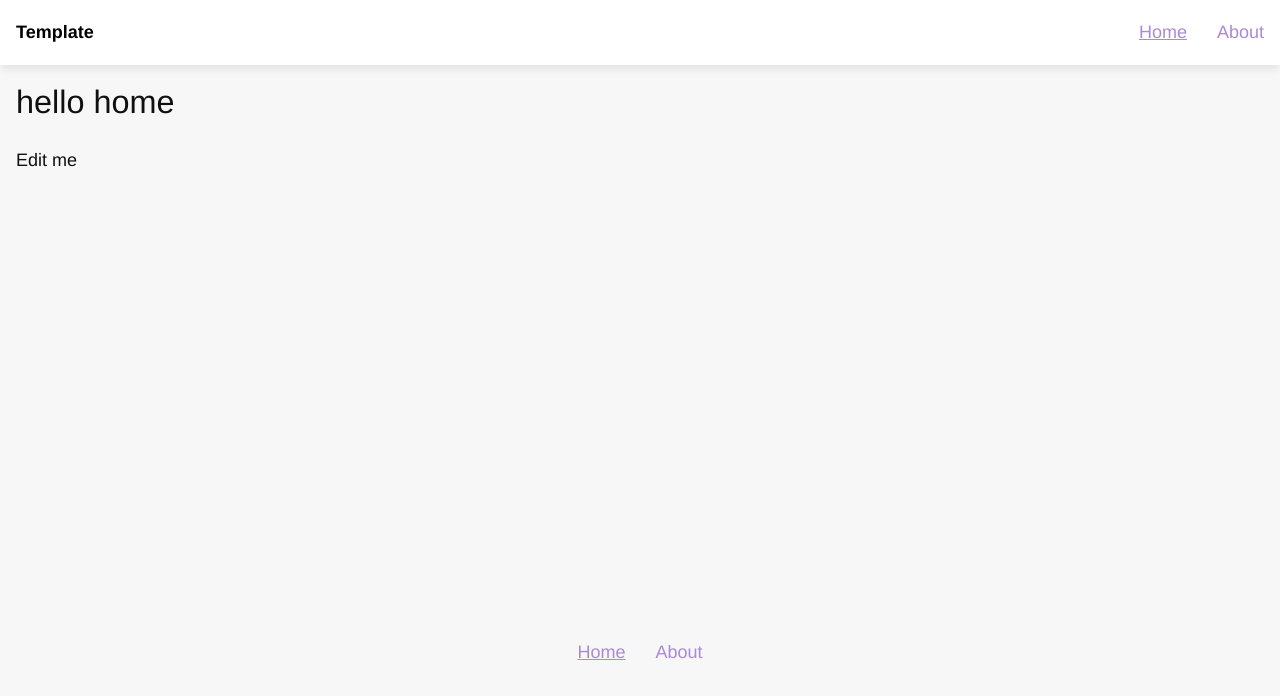
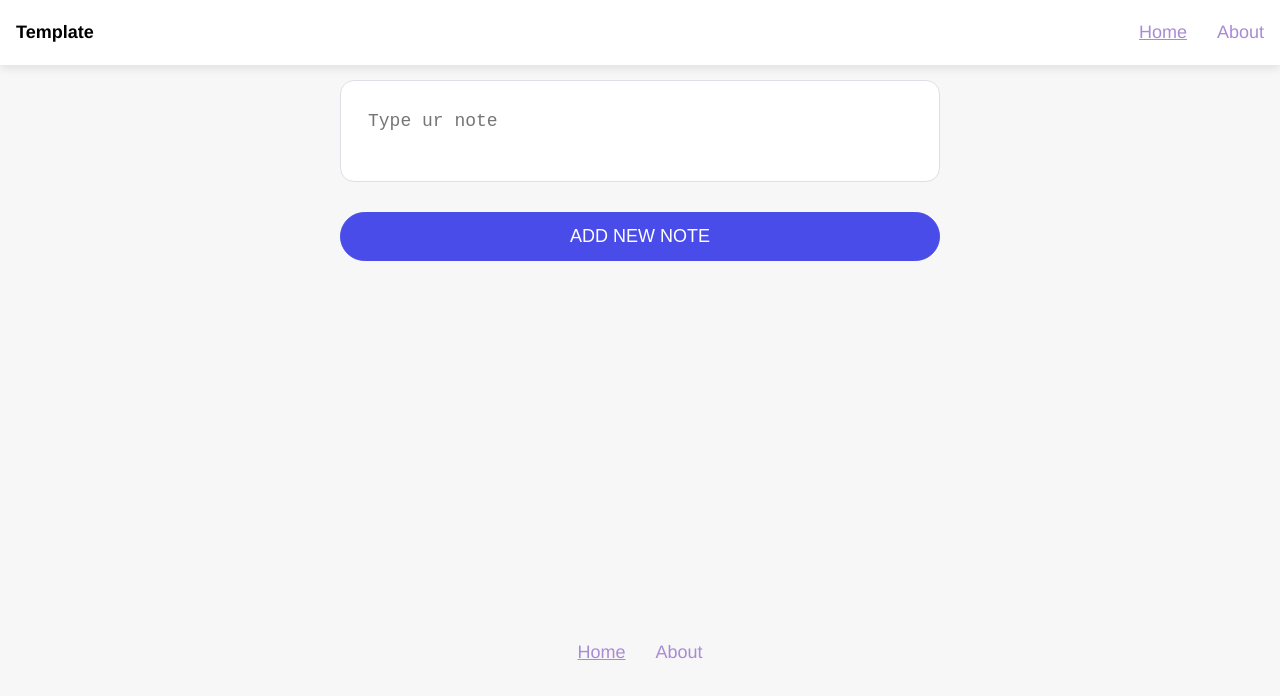
Before and after one commit to michaelvassilyevmvc/tocode-vue3-notes, a Vue app: page / in a window 1280 px wide. Shown: the top 696 px of the page. Built offline with nearby package versions, Linux system fonts and the light colour scheme.

Commit message:
Изучено использования emit от дочернего компонента к родителю

```diff
--- /dev/null
+++ b/src/components/Notes/Form.vue
@@ -0,0 +1,47 @@
+<template>
+  <div class="note-form__wrapper">
+    <form class="note-form" @submit.prevent="onSubmit">
+    <textarea
+
+      required
+      v-model="value"
+      placeholder="Type ur note"/>
+      <button class="btn btnPrimary" type="submit">Add new note</button>
+    </form>
+  </div>
+</template>
+
+<script>
+export default {
+  data() {
+    return {
+      value: ''
+    }
+  },
+  methods: {
+    onSubmit() {
+      const name = 'evgenii';
+      const age = 24;
+
+      this.$emit('test', {name, age});
+      // this.$emit('onSubmit', this.value);
+      // this.value = '';
+    }
+  }
+}
+</script>
+
+<style lang="scss">
+.note-form__wrapper {
+  display: flex;
+  flex-direction: column;
+  align-items: center;
+}
+
+.note-form {
+  display: flex;
+  flex-direction: column;
+  width: 100%;
+  max-width: 600px;
+}
+</style>
--- a/src/pages/HomeItem.vue
+++ /dev/null
@@ -1,6 +0,0 @@
-<template>
-  <div class="md-body">
-    <h1>hello home</h1>
-    <p>Edit me</p>
-  </div>
-</template>
--- /dev/null
+++ b/src/pages/home.vue
@@ -0,0 +1,22 @@
+<template>
+  <div class="md-body">
+    <Form @test="hangleTest" @onSubmit="handleSubmit"/>
+  </div>
+</template>
+<script>
+import Form from '@/components/Notes/Form.vue'
+
+export default {
+  components: {Form},
+  methods: {
+    handleSubmit(note) {
+      console.log(note);
+    },
+    hangleTest({name, age}) {
+      console.log('hello test');
+      console.log(name);
+      console.log(age);
+    }
+  }
+}
+</script>
--- a/vue.config.js
+++ b/vue.config.js
@@ -6,5 +6,6 @@
 module.exports = {
   publicPath: '/',
   productionSourceMap: false,
-  assetsDir: 'assets'
+  assetsDir: 'assets',
+  lintOnSave: false
 }
```
Also changed, not shown: src/routes.js (+4 -4 lines), src/pages/about.vue (renamed from src/pages/AboutItem.vue).
